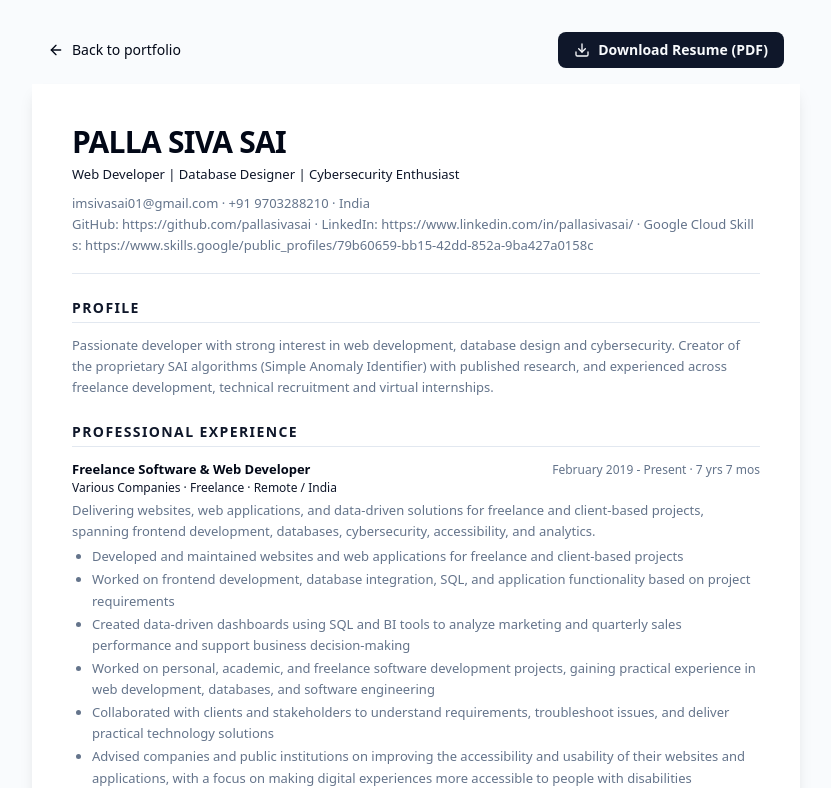
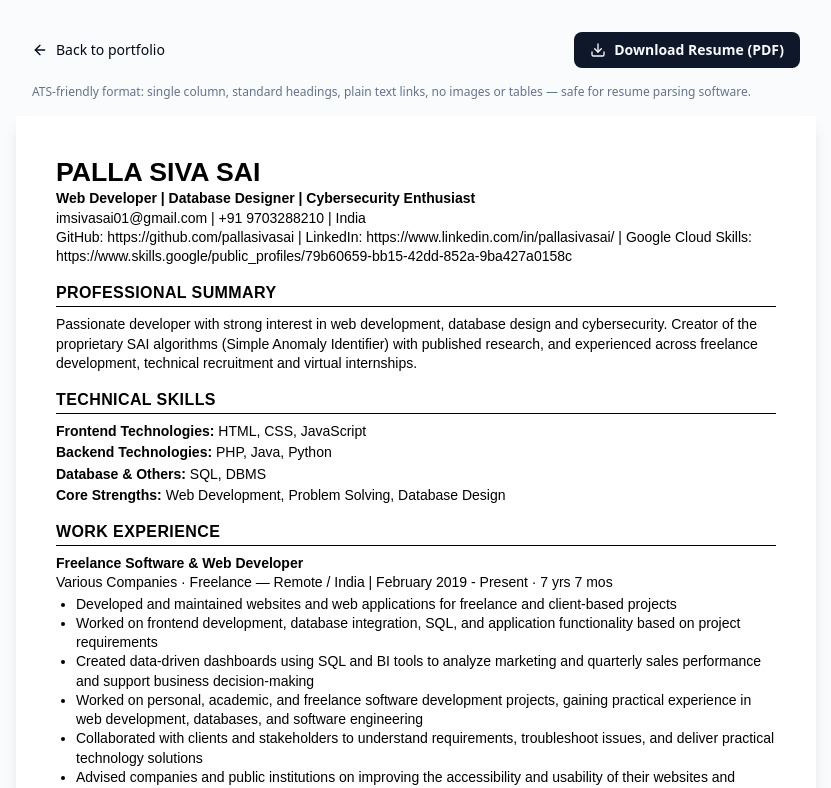
Before and after one commit to pallasivasai/Portfolio, a React (Vite) app: page /resume in a window 1280 px wide. Shown: the top 788 px of the page, without its empty margins (224-1055 px from the left). Built offline with nearby package versions, Linux system fonts and the light colour scheme.

Commit message:
Changes
Co-authored-by: pallasivasai <56314427+pallasivasai@users.noreply.github.com>

```diff
--- a/src/pages/Resume.tsx
+++ b/src/pages/Resume.tsx
@@ -7,9 +7,26 @@ import { skillCategories, expertise } from "@/data/skills";
 import { cybersecurityCerts, technicalCerts, googleCredentials } from "@/data/certifications";
 import { projects } from "@/data/projects";
 
+/**
+ * ATS-friendly resume:
+ * - Single column, no tables / columns / icons / images
+ * - Standard section headings (Work Experience, Education, Skills, ...)
+ * - Plain black text on white, standard Arial-family font
+ * - Real bullet lists, plain-text links
+ */
+
+const printStyles = `
+@page { size: A4; margin: 12mm; }
+@media print {
+  html, body { background: #fff !important; }
+  #resume-sheet { font-family: Arial, Helvetica, sans-serif; color: #000; }
+  #resume-sheet a { color: #000; text-decoration: none; }
+}
+`;
+
 const Section = ({ title, children }: { title: string; children: React.ReactNode }) => (
-  <section className="mb-6 break-inside-avoid">
-    <h2 className="text-sm font-bold uppercase tracking-widest text-primary border-b border-border pb-1 mb-3">
+  <section className="mb-4">
+    <h2 className="text-[12pt] font-bold uppercase tracking-wide border-b border-black pb-0.5 mb-2">
       {title}
     </h2>
     {children}
@@ -17,11 +34,13 @@ const Section = ({ title, children }: { title: string; children: React.ReactNode
 );
 
 const Resume = () => {
-  const handleDownload = () => window.print();
+  const allCerts = [...cybersecurityCerts, ...technicalCerts, ...googleCredentials];
 
   return (
     <div className="min-h-screen bg-muted/40 py-8 print:bg-white print:py-0">
-      <div className="max-w-3xl mx-auto px-4 mb-4 flex items-center justify-between print:hidden">
+      <style>{printStyles}</style>
+
+      <div className="max-w-[800px] mx-auto px-4 mb-4 flex flex-wrap items-center justify-between gap-3 print:hidden">
         <Link
           to="/"
           className="inline-flex items-center gap-2 text-sm font-medium text-foreground hover:text-primary"
@@ -29,54 +48,63 @@ const Resume = () => {
           <ArrowLeft className="w-4 h-4" /> Back to portfolio
         </Link>
         <button
-          onClick={handleDownload}
+          onClick={() => window.print()}
           className="inline-flex items-center gap-2 rounded-lg bg-primary px-4 py-2 text-sm font-semibold text-primary-foreground hover:opacity-90"
         >
           <Download className="w-4 h-4" /> Download Resume (PDF)
         </button>
       </div>
+      <p className="max-w-[800px] mx-auto px-4 mb-4 text-xs text-muted-foreground print:hidden">
+        ATS-friendly format: single column, standard headings, plain text links, no images or
+        tables — safe for resume parsing software.
+      </p>
 
       <article
         id="resume-sheet"
-        className="max-w-3xl mx-auto bg-background text-foreground shadow-lg print:shadow-none p-8 md:p-10 print:p-0 text-[13px] leading-relaxed"
+        className="max-w-[800px] mx-auto bg-white text-black shadow-lg print:shadow-none p-10 print:p-0 text-[10.5pt] leading-snug"
+        style={{ fontFamily: "Arial, Helvetica, sans-serif" }}
       >
-        <header className="mb-6 border-b border-border pb-4">
-          <h1 className="text-3xl font-bold tracking-tight">{profile.name}</h1>
-          <p className="text-primary font-medium mt-1">{profile.title}</p>
-          <p className="mt-2 text-muted-foreground">
-            {profile.email} · {profile.phone} · {profile.location}
+        <header className="mb-4">
+          <h1 className="text-[20pt] font-bold leading-tight">{profile.name}</h1>
+          <p className="font-semibold">{profile.title}</p>
+          <p>
+            {profile.email} | {profile.phone} | {profile.location}
           </p>
-          <p className="text-muted-foreground break-all">
-            {profile.links.map((l, i) => (
-              <span key={l.url}>
-                {i > 0 && " · "}
-                {l.label}: {l.url}
-              </span>
-            ))}
+          <p className="break-words">
+            {profile.links.map((l) => `${l.label}: ${l.url}`).join(" | ")}
           </p>
         </header>
 
-        <Section title="Profile">
-          <p className="text-muted-foreground">{profile.summary}</p>
+        <Section title="Professional Summary">
+          <p>{profile.summary}</p>
         </Section>
 
-        <Section title="Professional Experience">
-          <div className="space-y-4">
+        <Section title="Technical Skills">
+          <ul className="space-y-0.5">
+            {skillCategories.map((cat) => (
+              <li key={cat.title}>
+                <span className="font-bold">{cat.title}: </span>
+                {cat.skills.map((s) => s.name).join(", ")}
+              </li>
+            ))}
+            <li>
+              <span className="font-bold">Core Strengths: </span>
+              {expertise.map((e) => e.title).join(", ")}
+            </li>
+          </ul>
+        </Section>
+
+        <Section title="Work Experience">
+          <div className="space-y-3">
             {experiences.map((exp) => (
               <div key={exp.role + exp.company} className="break-inside-avoid">
-                <div className="flex flex-wrap items-baseline justify-between gap-x-3">
-                  <h3 className="font-semibold">{exp.role}</h3>
-                  <span className="text-muted-foreground text-xs">{exp.period}</span>
-                </div>
-                <p className="text-primary text-xs font-medium">
+                <p className="font-bold">{exp.role}</p>
+                <p>
                   {exp.company}
-                  {exp.location ? ` · ${exp.location}` : ""}
+                  {exp.location ? ` — ${exp.location}` : ""} | {exp.period}
                 </p>
-                {exp.description && (
-                  <p className="text-muted-foreground mt-1">{exp.description}</p>
-                )}
                 {exp.responsibilities?.length > 0 && (
-                  <ul className="list-disc pl-5 mt-1 space-y-0.5 text-muted-foreground">
+                  <ul className="list-disc pl-5 mt-0.5">
                     {exp.responsibilities.map((r) => (
                       <li key={r}>{r}</li>
                     ))}
@@ -88,60 +116,36 @@ const Resume = () => {
         </Section>
 
         <Section title="Education">
-          <div className="space-y-2">
+          <ul className="space-y-1">
             {educationData.map((edu) => (
-              <div key={edu.degree} className="flex flex-wrap justify-between gap-x-3">
-                <div>
-                  <h3 className="font-semibold">{edu.degree}</h3>
-                  <p className="text-muted-foreground text-xs">{edu.institution}</p>
-                </div>
-                <span className="text-muted-foreground text-xs">
-                  {edu.cgpa} · {edu.status}
-                </span>
-              </div>
+              <li key={edu.degree}>
+                <span className="font-bold">{edu.degree}</span> — {edu.institution} | {edu.cgpa} |{" "}
+                {edu.status}
+              </li>
             ))}
-          </div>
+          </ul>
         </Section>
 
-        <Section title="Technical Skills">
-          <div className="space-y-1">
-            {skillCategories.map((cat) => (
-              <p key={cat.title}>
-                <span className="font-semibold">{cat.title}: </span>
-                <span className="text-muted-foreground">
-                  {cat.skills.map((s) => s.name).join(", ")}
-                </span>
-              </p>
+        <Section title="Research and Publications">
+          <ul className="space-y-1">
+            {profile.research.map((r) => (
+              <li key={r.title}>
+                <span className="font-bold">{r.title}</span> — {r.note}. {r.url}
+              </li>
             ))}
-            <p>
-              <span className="font-semibold">Core Strengths: </span>
-              <span className="text-muted-foreground">
-                {expertise.map((e) => e.title).join(", ")}
-              </span>
-            </p>
-          </div>
-        </Section>
-
-        <Section title="Research">
-          {profile.research.map((r) => (
-            <div key={r.title} className="mb-2">
-              <h3 className="font-semibold">{r.title}</h3>
-              <p className="text-muted-foreground text-xs">
-                {r.note} — {r.url}
-              </p>
-            </div>
-          ))}
+          </ul>
         </Section>
 
         <Section title="Projects">
-          <div className="space-y-3">
+          <div className="space-y-2">
             {projects.map((p) => (
               <div key={p.title} className="break-inside-avoid">
-                <h3 className="font-semibold">{p.title}</h3>
-                <p className="text-muted-foreground">{p.description}</p>
-                <p className="text-xs text-muted-foreground mt-0.5">
-                  <span className="font-medium">Tech:</span> {p.technologies.join(", ")}
-                  {p.github ? ` · ${p.github}` : ""}
+                <p className="font-bold">{p.title}</p>
+                <p>{p.description}</p>
+                <p>
+                  <span className="font-bold">Technologies: </span>
+                  {p.technologies.join(", ")}
+                  {p.github ? ` | ${p.github}` : ""}
                 </p>
               </div>
             ))}
@@ -149,10 +153,10 @@ const Resume = () => {
         </Section>
 
         <Section title="Certifications">
-          <ul className="list-disc pl-5 space-y-0.5 text-muted-foreground">
-            {[...cybersecurityCerts, ...technicalCerts, ...googleCredentials].map((c) => (
+          <ul className="list-disc pl-5 space-y-0.5">
+            {allCerts.map((c) => (
               <li key={c.name + c.issuer}>
-                <span className="text-foreground font-medium">{c.name}</span> — {c.issuer}
+                {c.name} — {c.issuer}
               </li>
             ))}
           </ul>
```
